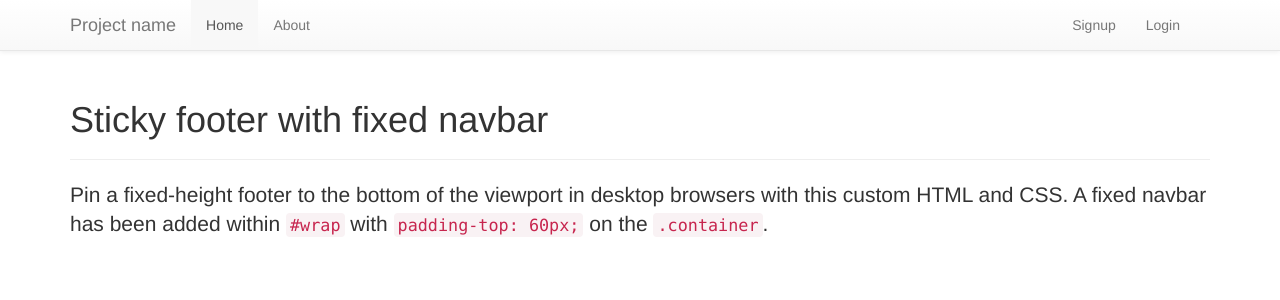
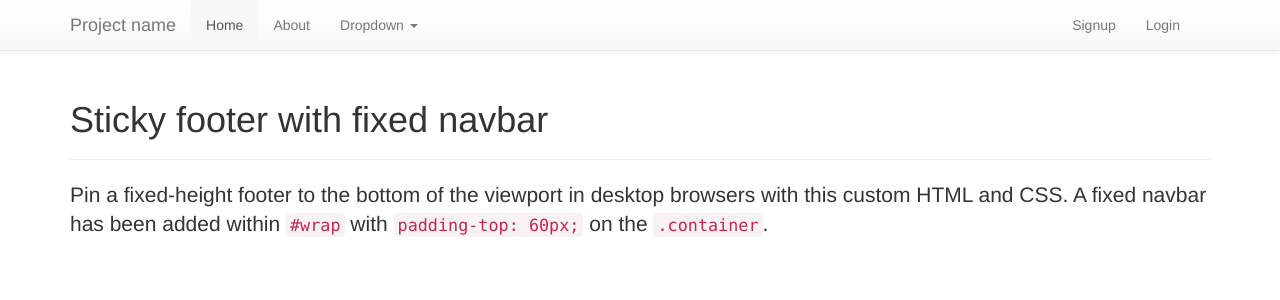
Before and after one commit to realpython/flask-boilerplate, a Flask app: page / in a window 1280 px wide. Shown: the top 300 px of the page. Run offline with Flask 2, Linux system fonts and the light colour scheme; parts of the project's set-up code (start-up, migrations or seed data) failed here and were passed over; some libraries are stand-ins or nearby versions.

Commit message:
adding a sample dropdown menu to the main navigation

```diff
--- a/templates/layouts/main.html
+++ b/templates/layouts/main.html
@@ -54,6 +54,18 @@
           <ul class="nav navbar-nav">
             <li {% if request.endpoint == 'home' %} class="active" {% endif %}><a href="{{ url_for('home') }}">Home</a></li>
             <li {% if request.endpoint == 'about' %} class="active" {% endif %}><a href="{{ url_for('about') }}">About</a></li>
+            <li class="dropdown">
+              <a class="dropdown-toggle" data-toggle="dropdown">Dropdown <b class="caret"></b></a>
+              <ul class="dropdown-menu">
+                <li><a>Action</a></li>
+                <li><a>Another action</a></li>
+                <li><a>Something else here</a></li>
+                <li class="divider"></li>
+                <li class="dropdown-header">Nav header</li>
+                <li><a>Separated link</a></li>
+                <li><a>One more separated link</a></li>
+              </ul>
+            </li>
           </ul>
           <ul class="nav navbar-nav pull-right">
             <li><a href="{{ url_for('register') }}">Signup</a></li>
```
